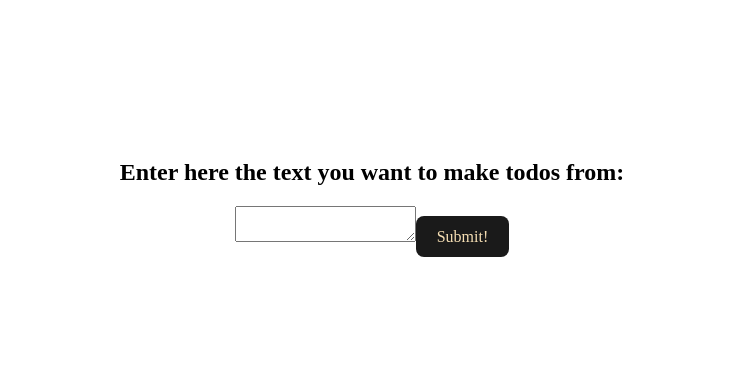
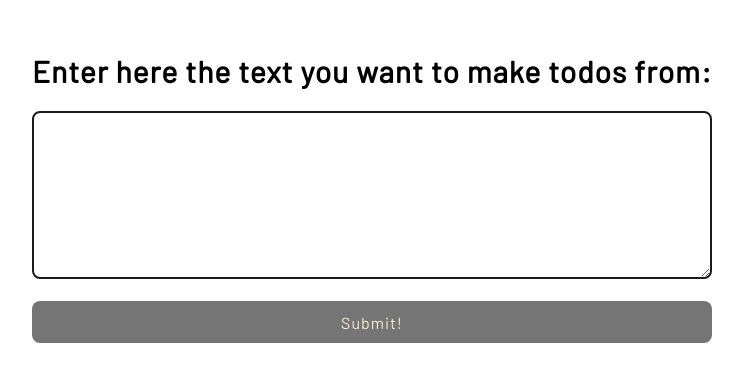
Before and after one commit to devLukaszMichalak/instant-todo, a React (Vite) app: page / in a window 1280 px wide. Shown: the part 202-584 px from the top of the page, without its empty margins (268-1011 px from the left). Built offline with nearby package versions, Linux system fonts and the light colour scheme.

Commit message:
todo list

```diff
--- a/src/App.tsx
+++ b/src/App.tsx
@@ -1,23 +1,27 @@
-import './App.css'
+import './App.css';
 import InputParser from './input-parser/InputParser.tsx';
 import { useState } from 'react';
+import TodoList from './todo-list/TodoList.tsx';
 
 function App() {
 
   const [todos, setTodos] = useState<string[]>([]);
 
-  const parseInput = (todoText: string) => setTodos(todoText.split("\n"));
-
-  const parsedTodos = todos.map((todo, index) => (
-    <div key={index}>{todo} {index}</div>
-  ));
+  const parseInput = (todoText: string) => setTodos(
+    todoText
+      .split('\n')
+      .filter(text => text.length > 0)
+  );
 
   return (
     <>
-      <InputParser parseInput={parseInput}></InputParser>
-      <div>{parsedTodos}</div>
+      {todos.length === 0 ? (
+        <InputParser parseInput={parseInput}></InputParser>
+      ) : (
+        <TodoList todos={todos}></TodoList>
+      )}
     </>
-  )
+  );
 }
 
-export default App
+export default App;
--- a/src/index.css
+++ b/src/index.css
@@ -1,10 +1,28 @@
+@font-face {
+    font-family: 'Barlow-Regulr';
+    src: url('/public/Barlow-Regular.ttf') format('truetype');
+}
+
+* {
+    font-family: 'Barlow-Regulr', sans-serif;
+    font-weight: bold;
+    letter-spacing: 1px;
+}
+
+:root {
+    --black: #1a1a1a;
+    --light: wheat;
+}
+
 body {
     margin: 0;
     display: flex;
     justify-content: center;
     align-items: center;
-    min-width: 320px;
-    min-height: 100vh;
+    height: 100svh;
+    width: 100svw;
+    overflow-x: hidden;
+
 }
 
 button {
@@ -14,12 +32,17 @@ button {
     font-size: 1em;
     font-weight: 500;
     font-family: inherit;
-    background-color: #1a1a1a;
-    color: wheat;
+    background-color: var(--black);
+    color: var(--light);
     cursor: pointer;
     transition: border-color 0.25s;
 }
 
 button:hover {
-    border-color: wheat;
+    border-color: var(--light);
 }
+
+button:disabled {
+    opacity: 0.6;
+    pointer-events: none;
+}
--- a/src/input-parser/InputParser.css
+++ b/src/input-parser/InputParser.css
@@ -0,0 +1,18 @@
+.input-container {
+    display: flex;
+    flex-direction: column;
+    gap: 22px;
+    padding: 10px;
+}
+
+.input-container div {
+    font-size: 30px;
+    text-align: center;
+}
+
+.input-container textarea {
+    min-height: 20vh;
+    resize: vertical;
+    border-radius: 8px;
+    border: 2px solid var(--black);
+}
--- a/src/input-parser/InputParser.tsx
+++ b/src/input-parser/InputParser.tsx
@@ -1,19 +1,19 @@
 import { useState } from 'react';
-
+import './InputParser.css';
 
 function InputParser({parseInput}: { parseInput: (s: string) => void }) {
 
   const [todoText, setTodoText] = useState<string>('');
 
   return (
-    <>
-      <h2>Enter here the text you want to make todos from:</h2>
+    <div className="input-container">
+      <div>Enter here the text you want to make todos from:</div>
       <textarea
         value={todoText}
         onChange={(e) => setTodoText(e.target.value)}
       />
-      <button onClick={() => parseInput(todoText)}>Submit!</button>
-    </>
+      <button  disabled={todoText.length === 0} onClick={() => parseInput(todoText)}>Submit!</button>
+    </div>
   );
 }
 
--- /dev/null
+++ b/src/todo-list/TodoList.css
@@ -0,0 +1,6 @@
+.items {
+    display: flex;
+    flex-direction: column;
+    gap: 22px;
+    max-height: 96svh;
+}
--- /dev/null
+++ b/src/todo-list/TodoList.tsx
@@ -0,0 +1,13 @@
+import './TodoList.css';
+import TodoItem from './todo-item/TodoItem.tsx';
+
+function TodoList({todos}: { todos: string[] }) {
+
+  return (
+    <div className="items">
+      {todos.map((todo, index) => (<TodoItem key={index} index={index} todo={todo}></TodoItem>))}
+    </div>
+  );
+}
+
+export default TodoList;
--- /dev/null
+++ b/src/todo-list/todo-item/TodoItem.css
@@ -0,0 +1,83 @@
+.done {
+    text-decoration: line-through;
+    opacity: 0.6;
+}
+
+.todo-container  {
+    scale: 1.3;
+    white-space: break-spaces;
+    max-width: 60svw;
+}
+
+.todo-container:last-child  {
+    padding-bottom: 9px;
+}
+
+[type="checkbox"]:not(:checked),
+[type="checkbox"]:checked {
+    position: absolute;
+    left: 0;
+    opacity: 0.01;
+}
+[type="checkbox"]:not(:checked) + label,
+[type="checkbox"]:checked + label {
+    position: relative;
+    padding-left: 2.3em;
+    font-size: 1.0em;
+    line-height: 1.7;
+    cursor: pointer;
+}
+
+[type="checkbox"]:not(:checked) + label:before,
+[type="checkbox"]:checked + label:before {
+    content: '';
+    position: absolute;
+    left: 0.05em;
+    top: -0.05em;
+    width: 1.4em;
+    height: 1.4em;
+    border: 1px solid #aaa;
+    background: #FFF;
+    border-radius: .2em;
+    box-shadow: none;
+    -webkit-transition: all .275s;
+    transition: all .275s;
+}
+
+[type="checkbox"]:not(:checked) + label:after,
+[type="checkbox"]:checked + label:after {
+    content: '✕';
+    position: absolute;
+    top: .45em;
+    left: .19em;
+    font-size: 1.375em;
+    color: var(--black);
+    line-height: 0;
+    -webkit-transition: all .2s;
+    transition: all .2s;
+}
+
+[type="checkbox"]:not(:checked) + label:after {
+    opacity: 0;
+    transform: scale(0) rotate(45deg);
+}
+
+[type="checkbox"]:checked + label:after {
+    opacity: 1;
+    transform: scale(1) rotate(0);
+}
+
+[type="checkbox"]:disabled:not(:checked) + label:before,
+[type="checkbox"]:disabled:checked + label:before {
+    box-shadow: none;
+    border-color: #bbb;
+    background-color: #e9e9e9;
+}
+
+[type="checkbox"]:disabled:checked + label:after {
+    color: #777;
+}
+
+[type="checkbox"]:disabled + label {
+    color: #aaa;
+}
--- /dev/null
+++ b/src/todo-list/todo-item/TodoItem.tsx
@@ -0,0 +1,20 @@
+import './TodoItem.css';
+import { useState } from 'react';
+
+function TodoItem({index, todo}: { index: number, todo: string }) {
+
+  const [isDone, setIsDone] = useState(false);
+
+  return (
+    <div className="todo-container">
+      <input type="checkbox"
+             id={'' + index}
+             checked={isDone}
+             onChange={(e) => setIsDone(e.target.checked)}
+      />
+      <label htmlFor={'' + index} className={isDone ? 'done' : ''}>{todo.toUpperCase()}</label>
+    </div>
+  );
+}
+
+export default TodoItem;
```
Also changed, not shown: public/Barlow-Regular.ttf (added).
